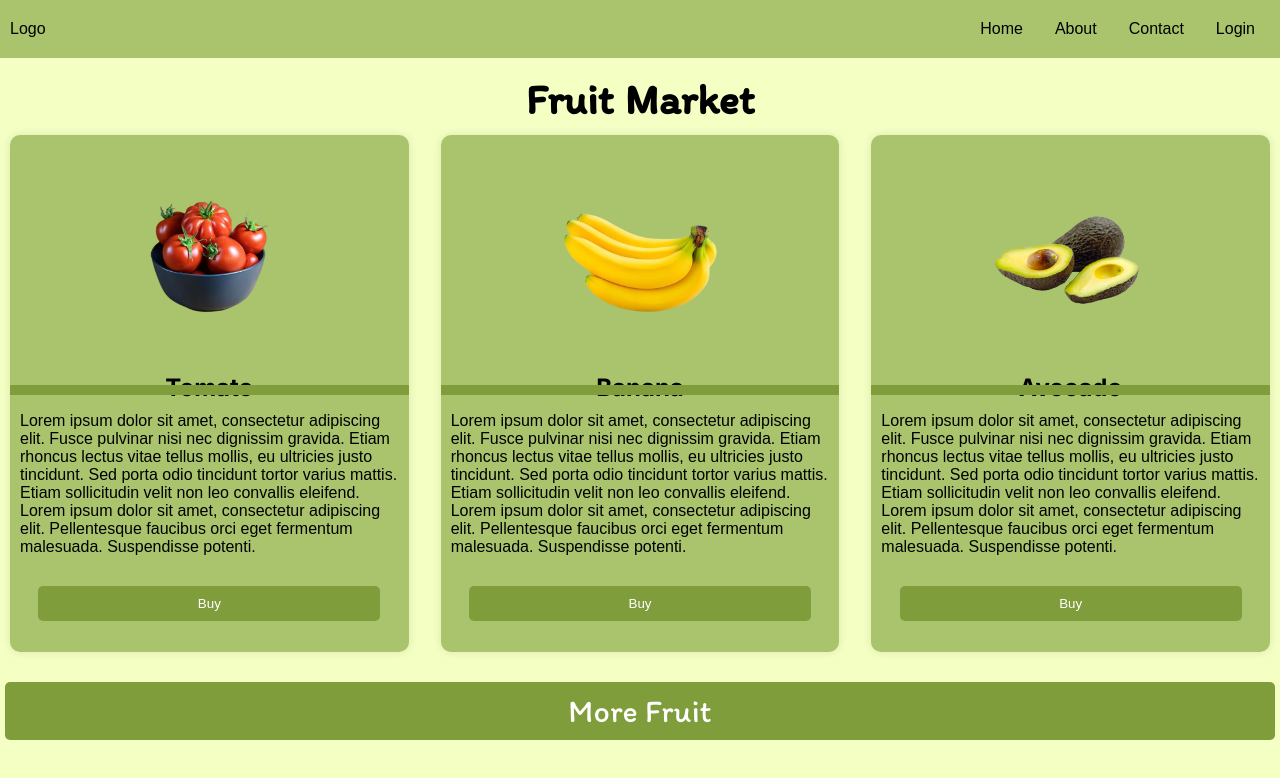
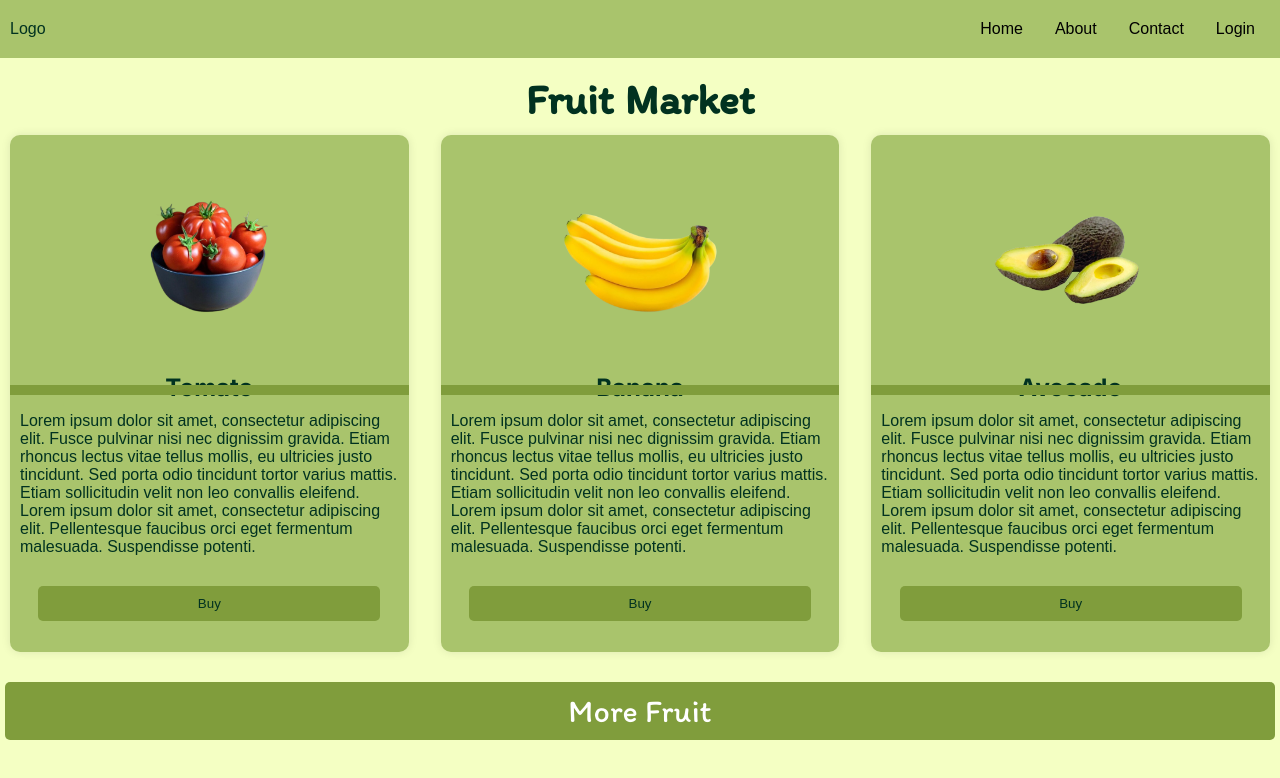
Before and after one commit to BLACKPAPER21/BLACKPAPER21.github.io, a plain HTML site: page fruitMarket/index.html in a window 1280 px wide. Drawn offline with Linux system fonts and the light colour scheme.

Commit message:
change font color

```diff
--- a/fruitMarket/style.css
+++ b/fruitMarket/style.css
@@ -16,6 +16,7 @@ nav {
     padding: 20px 10px;
     background-color: #A9C46C;
     transition: 3s;
+    color: #013220;
     -webkit-transition: 3s;
     -moz-transition: 3s;
     -ms-transition: 3s;
@@ -31,7 +32,7 @@ nav ul {
 }
 
 nav ul li a{
-    color: #fff;
+    color: #013220;
     text-decoration: none;
     list-style-type: none;
     font-size: 1rem;
@@ -42,7 +43,7 @@ nav ul li a{
 }
 
 nav ul li  :hover {
-    color: #fff;
+    color: inherit;
 }
 
 .title h1{
@@ -51,6 +52,7 @@ nav ul li  :hover {
     font-family: "Itim", serif;
     font-size: 42px;
     word-spacing: 2px;
+    color: #013220;
 }
 
 .card {
@@ -72,8 +74,13 @@ nav ul li  :hover {
     align-items: center;
 }
 
+.cardi h2 {
+    color: #013220;
+}
+
 .cardi p {
     padding: 0px 10px 0px 10px;
+    color: #013220;
 }
 
 .cardi img {
@@ -115,7 +122,7 @@ nav ul li  :hover {
     padding: 10px 40%;
     margin-top: 30px;
     background-color: #809D3C;
-    color: #fff;
+    color: #013220;
     border: none;
     border-radius: 5px;
     cursor: pointer;
```
